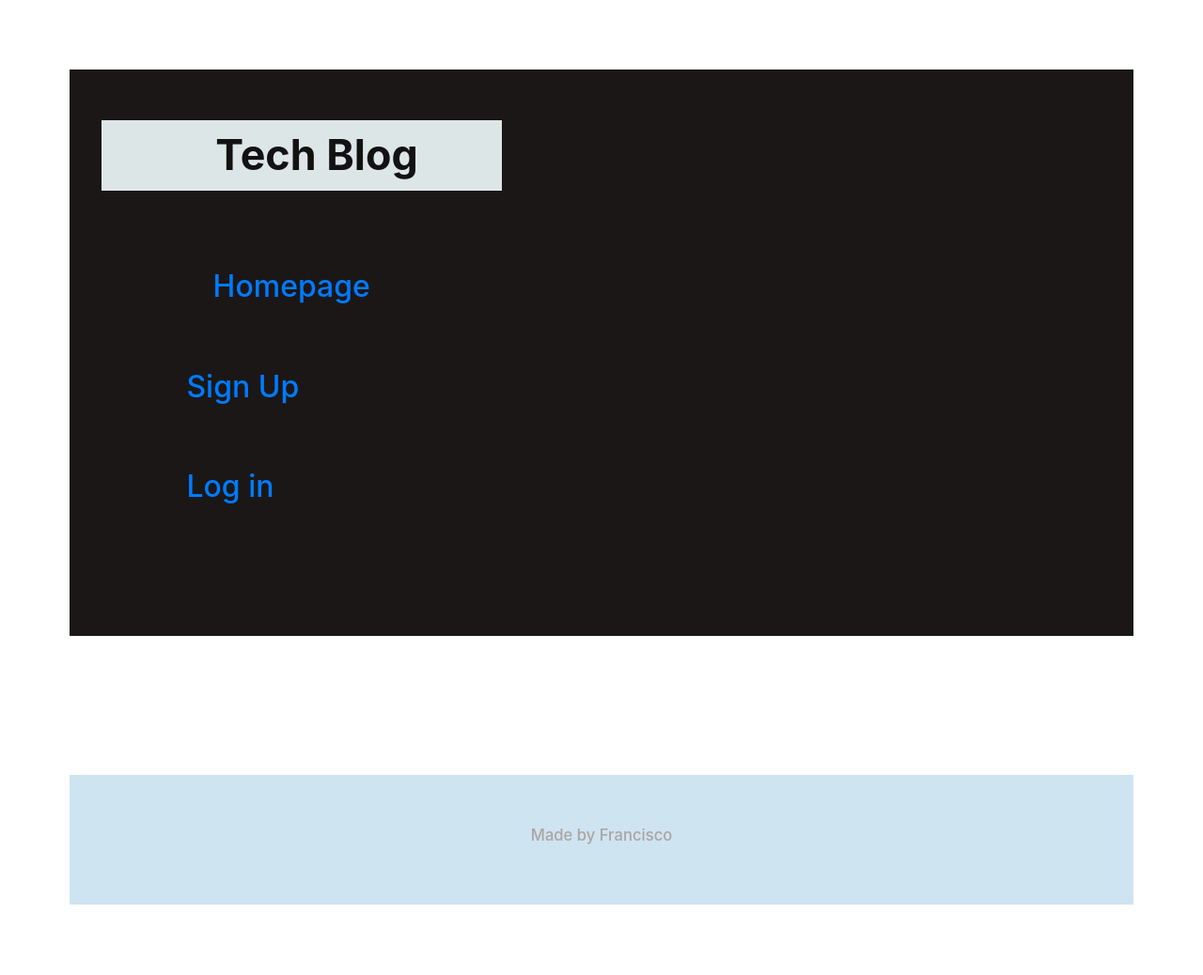
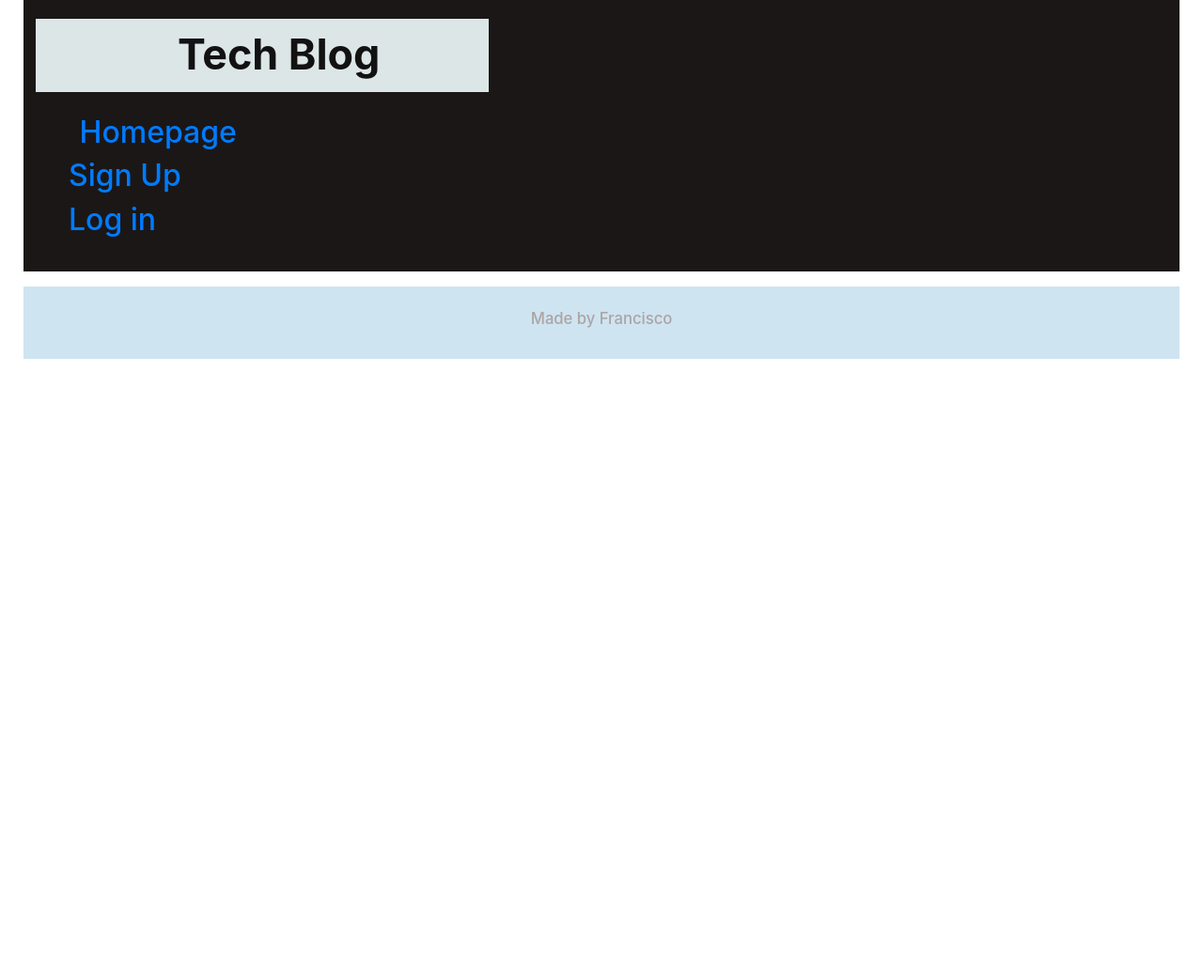
Before and after one commit to PanchoPuma/CMS-style-tech-blog, a Node server app: page / in a window 1280 px wide. Shown: the whole page at 94% size. After the commit the page ends 382 px from the top, so only its background shows below. Run offline with Node 20, Linux system fonts and the light colour scheme; data that the repository does not hold is empty; some libraries are stand-ins or nearby versions.

Commit message:
fixing padding

```diff
--- a/public/stylesheets/style.css
+++ b/public/stylesheets/style.css
@@ -1,7 +1,8 @@
 /* General styles begin */
 * {
   margin: 0;
-  padding: 3%;
+  padding-left: 1%;
+  padding-right: 1%;
   box-sizing: border-box;
 }
 
```
